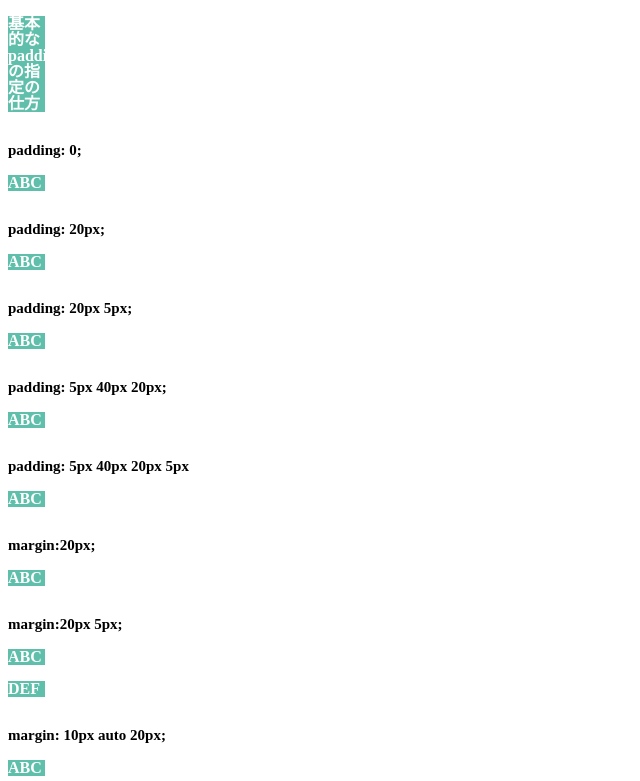
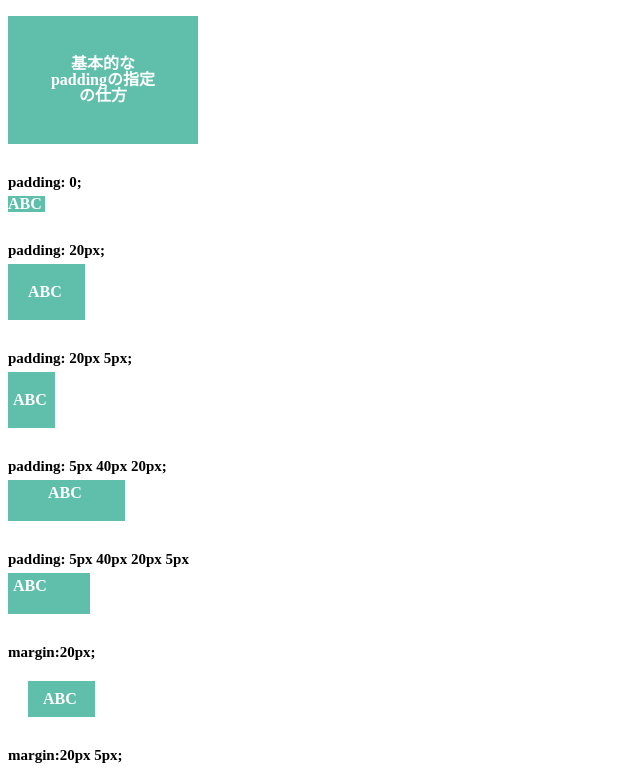
Before and after one commit to Suzuki20/J1A223, a plain HTML site: page ensyu/15.html in a window 1280 px wide. Shown: the top 781 px of the page, without its empty margins (0-640 px from the left). Drawn offline with Linux system fonts and the light colour scheme.

Commit message:
Add files via upload

```diff
--- a/ensyu/14.css
+++ b/ensyu/14.css
@@ -1,5 +1,23 @@
 @charset "UTF-8";
 /*ここから */
+* {
+  box-sizing: border-box;
+}
+.content {
+  box-sizing: content-box;
+}
+.first p{
+  width: 300px;
+  padding: 20px;
+  border: 6px solid #00f;
+  margin: 30px auto;
+  background-color: #eee;
+  text-align: center;
+}
+.first p::first-line {
+  font-weight: bold;
+  font-size: 1.2em;
+}
 
 /*ここまで */
 .second {
@@ -10,6 +28,14 @@
   color: #fff;
 }
 /*ここから */
+.px {
+  width: 100px;
+  height: 100px;
+}
+.per {
+  width: 50%;
+  height: 50%;
+}
 
 /*ここまで */
 p.parent {
@@ -29,5 +55,11 @@ p.parent {
   background: #ffc;
 }
 /*ここから */
+p.hamidasu {
+  height: 100px;
+}
+p.hamidasanai {
+  height: auto;
+}
 
 /*ここまで */
--- a/ensyu/15.css
+++ b/ensyu/15.css
@@ -11,21 +11,67 @@ p {
   line-height: 1;
 }
 /*ここから */
+.first p {
+  text-align: center;
+  width: 110px;
+  padding-top: 40px;
+  padding-bottom: 40px;
+  padding-left: 40px;
+  padding-right: 40px;
+}
+.second p {
+  margin: 0;
+}
+p.padding0 {
+  padding:0;
+}
+
+
+
+
 
 /* 4辺とも20px */
+p.padding1 {
+  padding: 20px;
+}
 
 /* 上下20px・左右5px */
+p.padding2 {
+  padding:20px 5px;
+}
 
 /* 上5px・左右40px・下20px */
+p.padding3 {
+  padding:5px 40px 20px;
+}
 
 /* 上5px・右40px・下20px・左5px（上から時計回り） */
+p.padding4 {
+  padding:5px 40px 20px 5px;
+}
+.third p {
+  padding:10px 15px
+}
 
 /* 4辺とも20px */
+p.margin1 {
+  margin: 20px;
+}
 
 /* 上下20px・左右5px */
+p.margin2 {
+  margin: 20px 5px;
+
+}
 
 /* 上10px・左右auto・下20px */
+p.margin3 {
+  margin: 10px auto 20px;
+}
 
 /* 上5px・右40px・下20px・左5px（上から時計回り） */
+p.maegin4 {
+  margin: 5px 50px 20px 5px;
+}
 
 /*ここまで */
```
